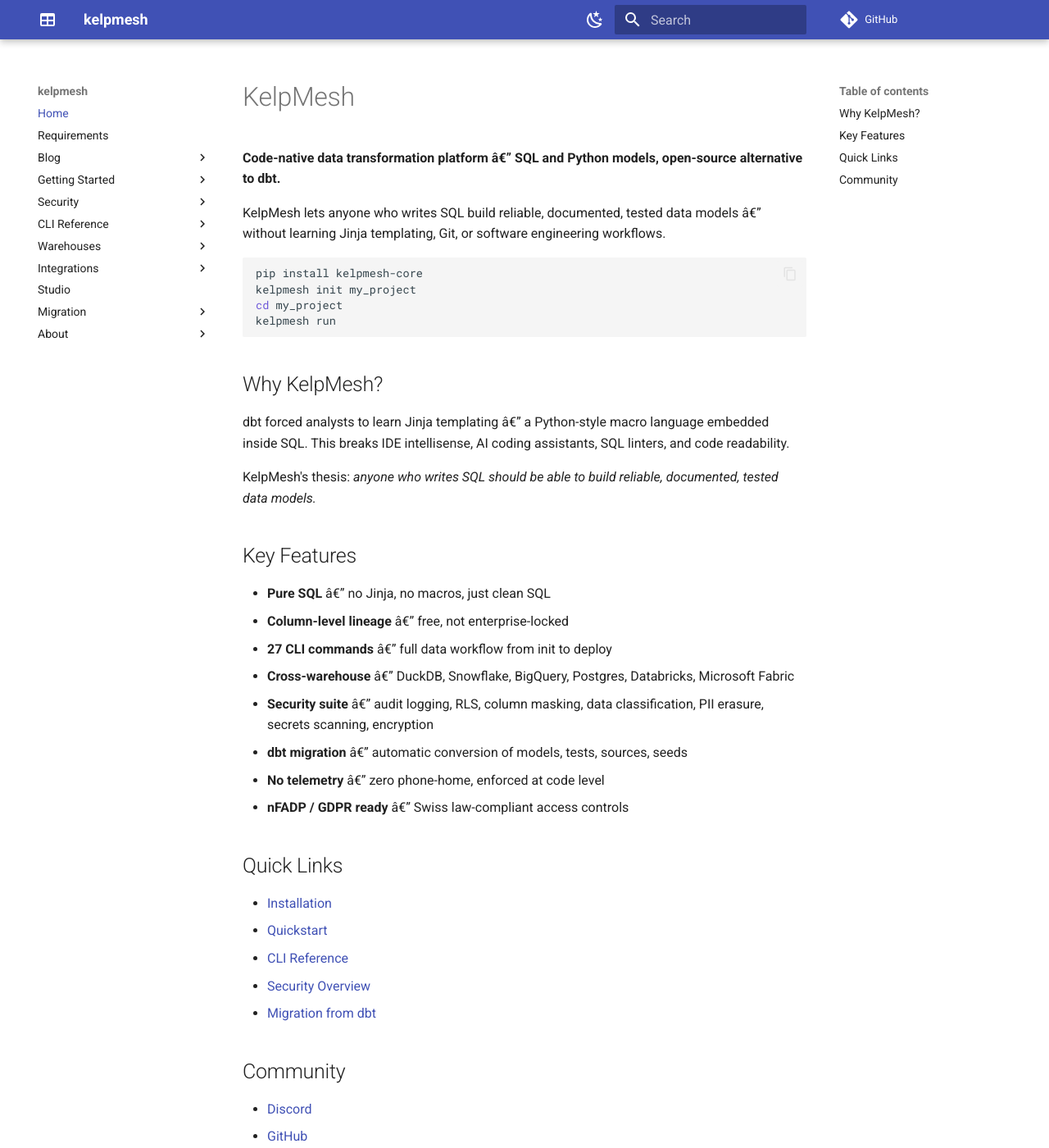
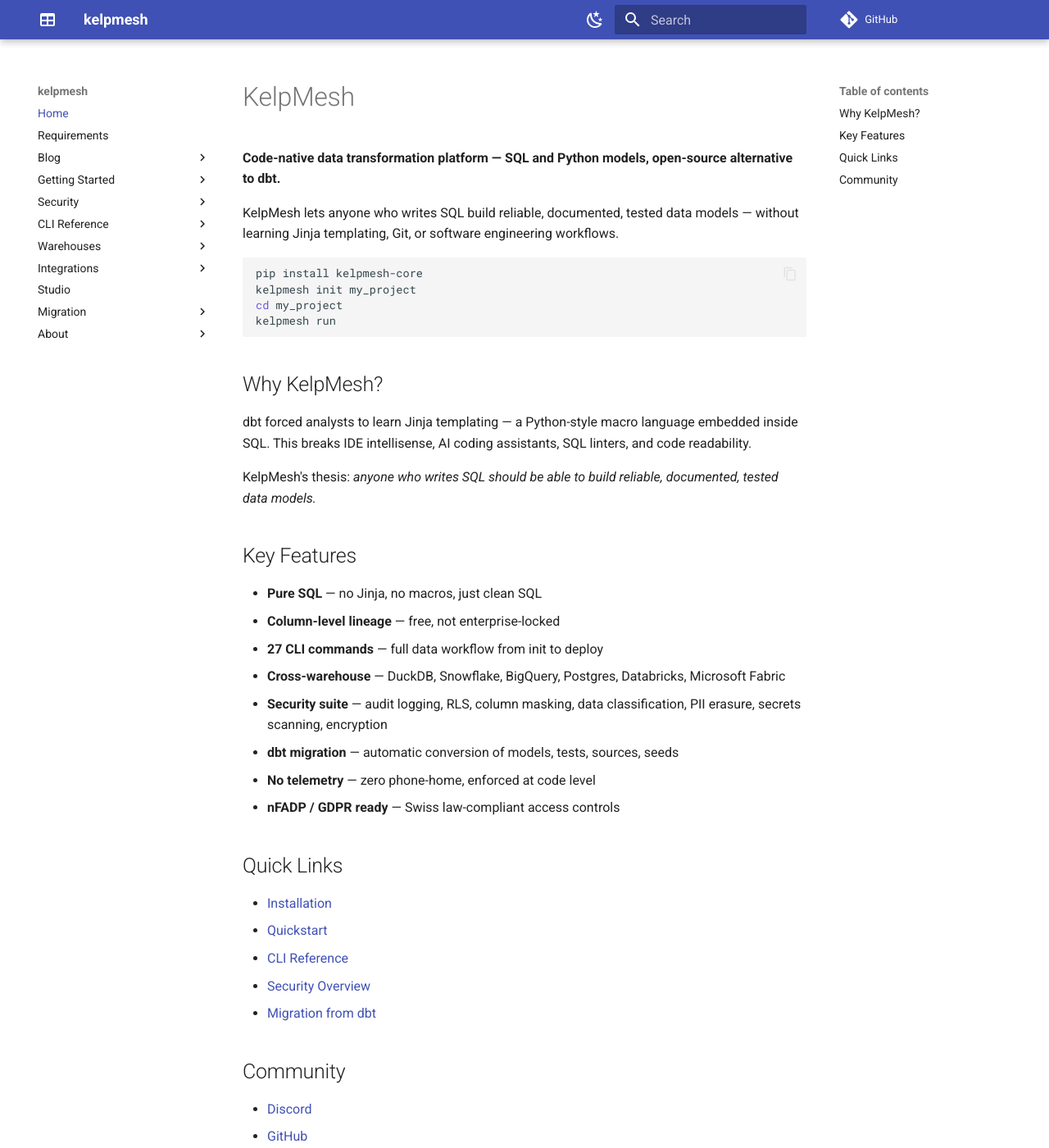
Before and after one commit to roypulseai/kelpmesh, an MkDocs documentation site: the page built from docs/index.md, in a window 1280 px wide and 1400 px high. Shown: the whole window at 82% size. Built offline with MkDocs 1.6.1 and Material for MkDocs 9.7.7, drawn with Linux system fonts in a browser that asks for light colours; comment, search, counter and statistics services are not loaded.

````diff
--- a/docs/index.md
+++ b/docs/index.md
@@ -1,8 +1,8 @@
 # KelpMesh
 
-**Code-native data transformation platform â€” SQL and Python models, open-source alternative to dbt.**
+**Code-native data transformation platform — SQL and Python models, open-source alternative to dbt.**
 
-KelpMesh lets anyone who writes SQL build reliable, documented, tested data models â€” without learning Jinja templating, Git, or software engineering workflows.
+KelpMesh lets anyone who writes SQL build reliable, documented, tested data models — without learning Jinja templating, Git, or software engineering workflows.
 
 ```bash
 pip install kelpmesh-core
@@ -13,20 +13,20 @@ kelpmesh run
 
 ## Why KelpMesh?
 
-dbt forced analysts to learn Jinja templating â€” a Python-style macro language embedded inside SQL. This breaks IDE intellisense, AI coding assistants, SQL linters, and code readability.
+dbt forced analysts to learn Jinja templating — a Python-style macro language embedded inside SQL. This breaks IDE intellisense, AI coding assistants, SQL linters, and code readability.
 
 KelpMesh's thesis: *anyone who writes SQL should be able to build reliable, documented, tested data models.*
 
 ## Key Features
 
-- **Pure SQL** â€” no Jinja, no macros, just clean SQL
-- **Column-level lineage** â€” free, not enterprise-locked
-- **27 CLI commands** â€” full data workflow from init to deploy
-- **Cross-warehouse** â€” DuckDB, Snowflake, BigQuery, Postgres, Databricks, Microsoft Fabric
-- **Security suite** â€” audit logging, RLS, column masking, data classification, PII erasure, secrets scanning, encryption
-- **dbt migration** â€” automatic conversion of models, tests, sources, seeds
-- **No telemetry** â€” zero phone-home, enforced at code level
-- **nFADP / GDPR ready** â€” Swiss law-compliant access controls
+- **Pure SQL** — no Jinja, no macros, just clean SQL
+- **Column-level lineage** — free, not enterprise-locked
+- **27 CLI commands** — full data workflow from init to deploy
+- **Cross-warehouse** — DuckDB, Snowflake, BigQuery, Postgres, Databricks, Microsoft Fabric
+- **Security suite** — audit logging, RLS, column masking, data classification, PII erasure, secrets scanning, encryption
+- **dbt migration** — automatic conversion of models, tests, sources, seeds
+- **No telemetry** — zero phone-home, enforced at code level
+- **nFADP / GDPR ready** — Swiss law-compliant access controls
 
 ## Quick Links
 
@@ -38,6 +38,6 @@ KelpMesh's thesis: *anyone who writes SQL should be able to build reliable, docu
 
 ## Community
 
-- [Discord](https://discord.gg/kelpmesh)
+- [Discord](https://discord.gg/dPAPDn4BF)
 - [GitHub](https://github.com/RoyPulseAI/kelpmesh)
 - [X / Twitter](https://x.com/kelpmesh_dev)
--- a/mkdocs.yml
+++ b/mkdocs.yml
@@ -1,5 +1,5 @@
 site_name: kelpmesh
-site_description: Code-native data transformation platform â€” SQL & Python models, no Jinja required
+site_description: Code-native data transformation platform — SQL & Python models, no Jinja required
 site_url: https://roypulseai.github.io/kelpmesh/
 repo_url: https://github.com/RoyPulseAI/kelpmesh
 edit_uri: edit/main/docs/
@@ -110,7 +110,7 @@ extra:
     - icon: fontawesome/brands/github
       link: https://github.com/RoyPulseAI/kelpmesh
     - icon: fontawesome/brands/discord
-      link: https://discord.gg/kelpmesh
+      link: https://discord.gg/dPAPDn4BF
     - icon: fontawesome/brands/x-twitter
       link: https://x.com/kelpmesh_dev
 
````
Also changed, not shown: KELPMESH_PROJECT_STATUS.md (+1 -1 lines), README.md (+1 -1 lines), ROADMAP.md (+2 -2 lines), docs/blog/launch.md (+1 -1 lines).
